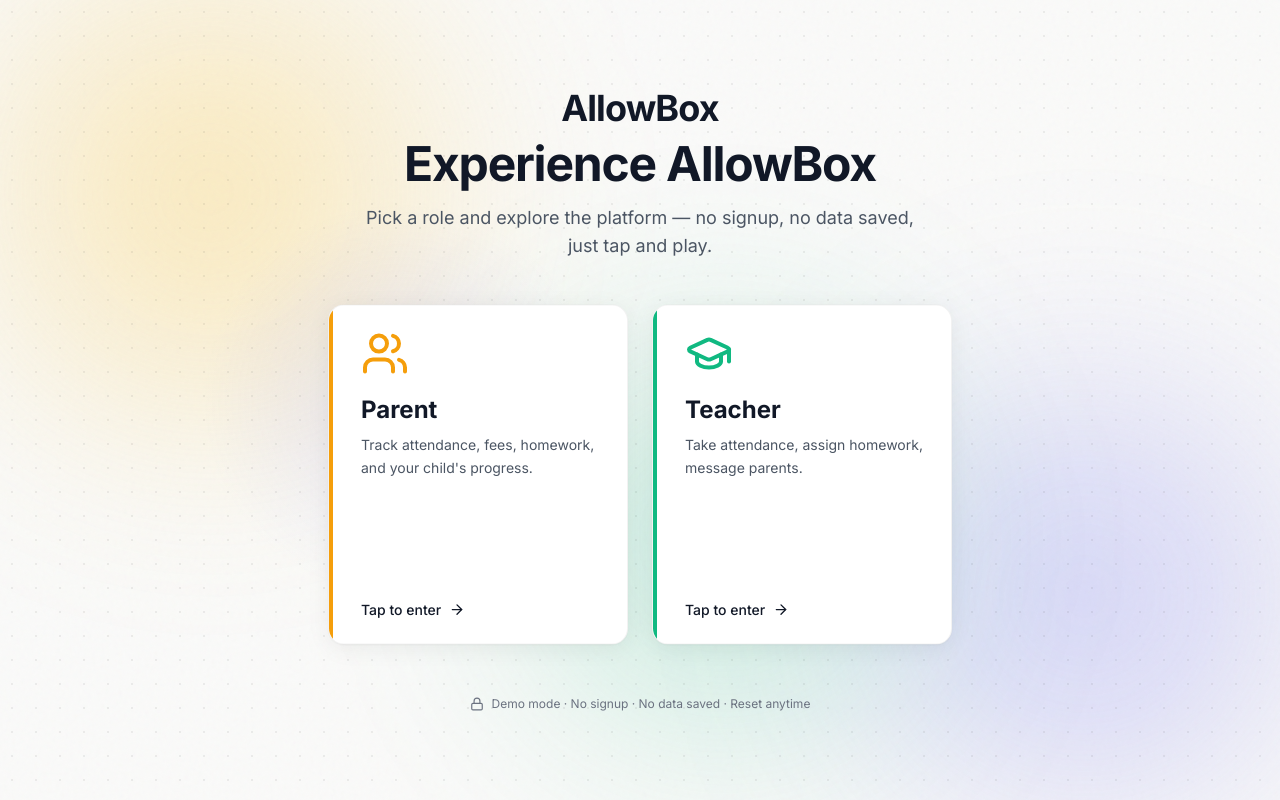
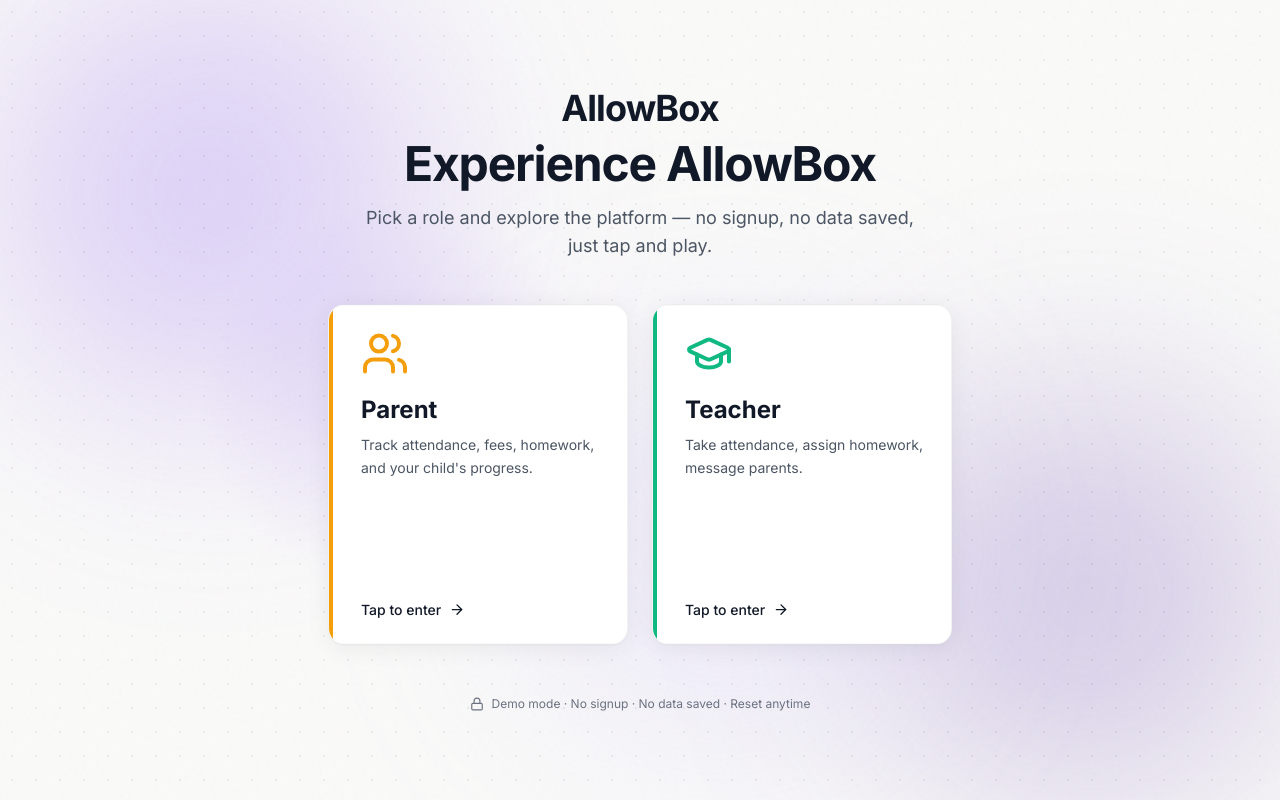
Before and after one commit to itune8/allowbox-demo, a Next.js app in the folder apps/web/: page / in a window 1280 px wide. Built offline with nearby package versions, Linux system fonts and the light colour scheme; no server answers.

Commit message:
web: realign landing aurora palette with parent-signup brand purple
Mirrors the main allowbox-demo fix so the worktree branch stays in sync
with main. Replaces amber/emerald blobs with brand purple (#824ef2 →
#5228a8) and a lavender accent so the landing matches the auth pages.

```diff
--- a/apps/web/components/landing/BackgroundEffects.tsx
+++ b/apps/web/components/landing/BackgroundEffects.tsx
@@ -65,7 +65,8 @@ export function BackgroundEffects() {
           style={{
             top: '-10%',
             left: '-10%',
-            background: 'radial-gradient(circle, rgba(251,191,36,0.35) 0%, transparent 70%)',
+            // Brand purple — matches the parent-signup auth gradient (#824ef2).
+            background: 'radial-gradient(circle, rgba(130,78,242,0.32) 0%, transparent 70%)',
             filter: 'blur(80px)',
             willChange: 'transform',
           }}
@@ -76,7 +77,9 @@ export function BackgroundEffects() {
           style={{
             bottom: '-10%',
             right: '-10%',
-            background: 'radial-gradient(circle, rgba(99,102,241,0.30) 0%, transparent 70%)',
+            // Deeper brand shade (#5228a8 end of the gradient), kept cooler so
+            // the landing doesn't feel flat.
+            background: 'radial-gradient(circle, rgba(82,40,168,0.28) 0%, transparent 70%)',
             filter: 'blur(80px)',
             willChange: 'transform',
           }}
@@ -87,7 +90,9 @@ export function BackgroundEffects() {
           style={{
             top: '30%',
             right: '20%',
-            background: 'radial-gradient(circle, rgba(16,185,129,0.25) 0%, transparent 70%)',
+            // Soft lavender accent (violet-300) — keeps three hues on screen
+            // without introducing green/amber warmth that clashed with the brand.
+            background: 'radial-gradient(circle, rgba(196,181,253,0.30) 0%, transparent 70%)',
             filter: 'blur(80px)',
             willChange: 'transform',
           }}
@@ -122,7 +127,7 @@ export function BackgroundEffects() {
         aria-hidden
         style={{
           background:
-            'radial-gradient(circle, rgba(99,102,241,0.12) 0%, transparent 70%)',
+            'radial-gradient(circle, rgba(130,78,242,0.14) 0%, transparent 70%)',
           transform: 'translate(50%, 50%)',
           transition: 'transform 120ms linear',
         }}
```
